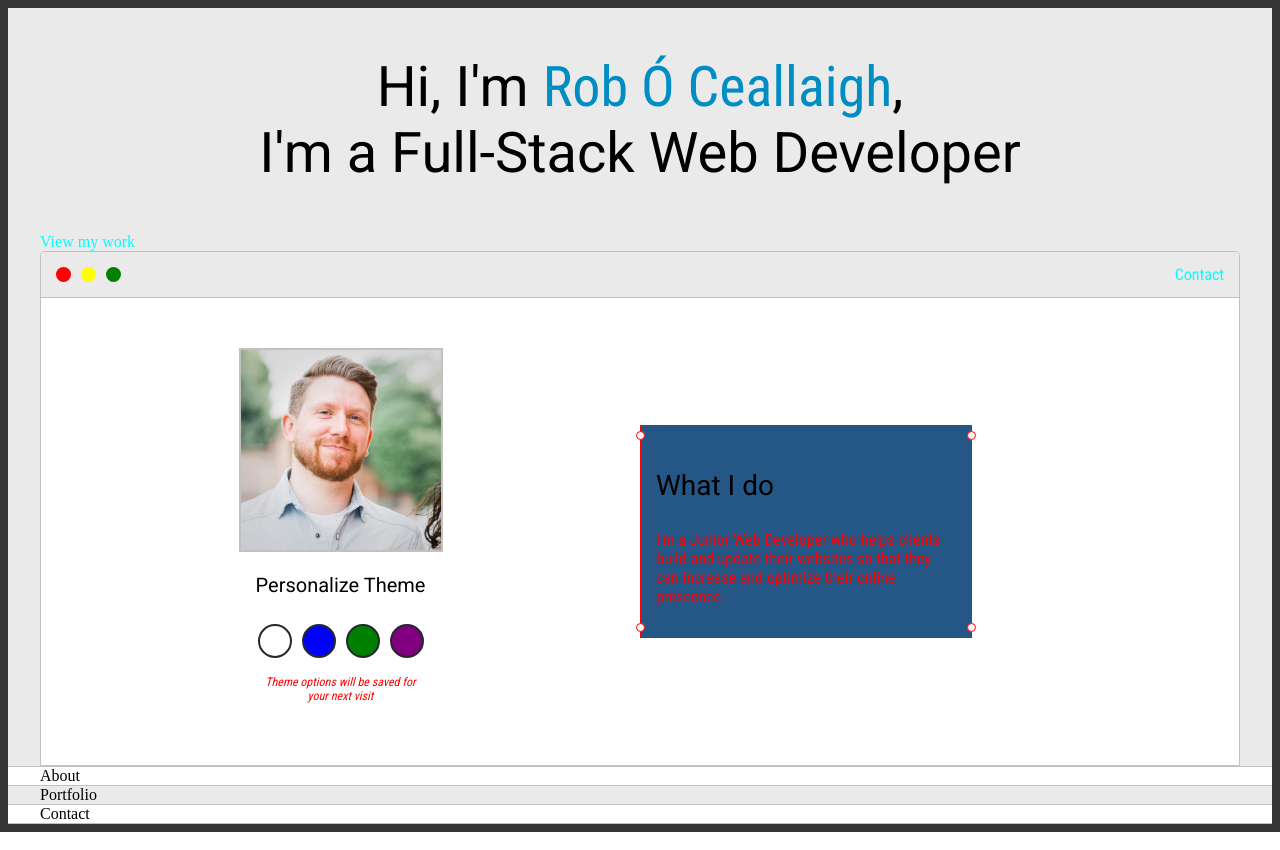
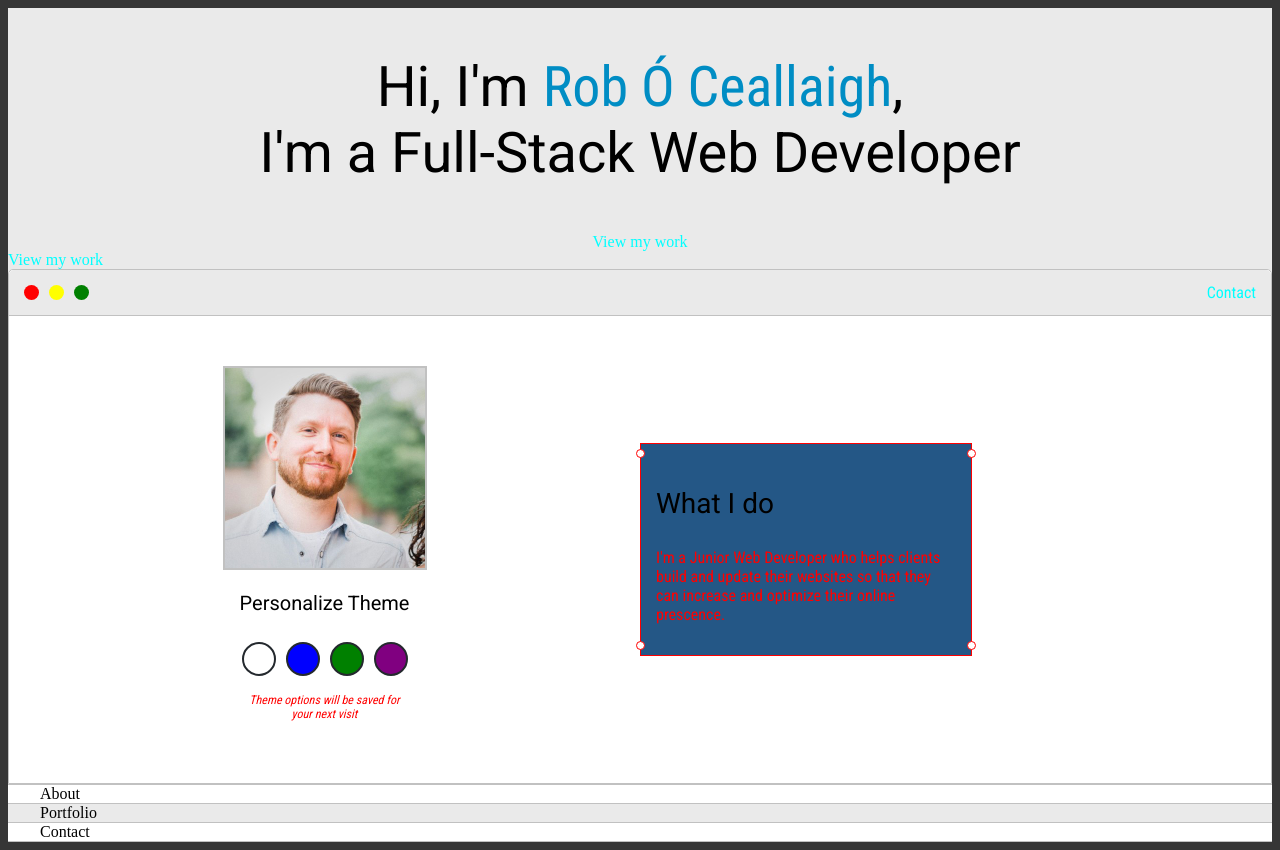
Before and after one commit to 1208kelly/portfolio-resume-02, a Django app: page / in a window 1280 px wide. Run offline with Django 3.2, Linux system fonts and the light colour scheme.

Commit message:
Adding option to jump to body of page when button is clicked

```diff
--- a/portfolio_base/templates/portfolio_base/main.html
+++ b/portfolio_base/templates/portfolio_base/main.html
@@ -16,10 +16,13 @@
                 <h1>Hi, I'm <span class="name-highlight">Rob Ó Ceallaigh</span>,
                 <br>
                 I'm a Full-Stack Web Developer</h1>
+                <a href="#view_my_work">View my work</a>
             </div>
-            <a id="facebook_ads_example" btn>View my work</a>
 
+        </div>
 
+        <a id="view_my_work">View my work</a>
+        <div>
             <div class="intro-wrapper">
                 <div class="nav-wrapper">
                     <div class="wrapper-left">
```
